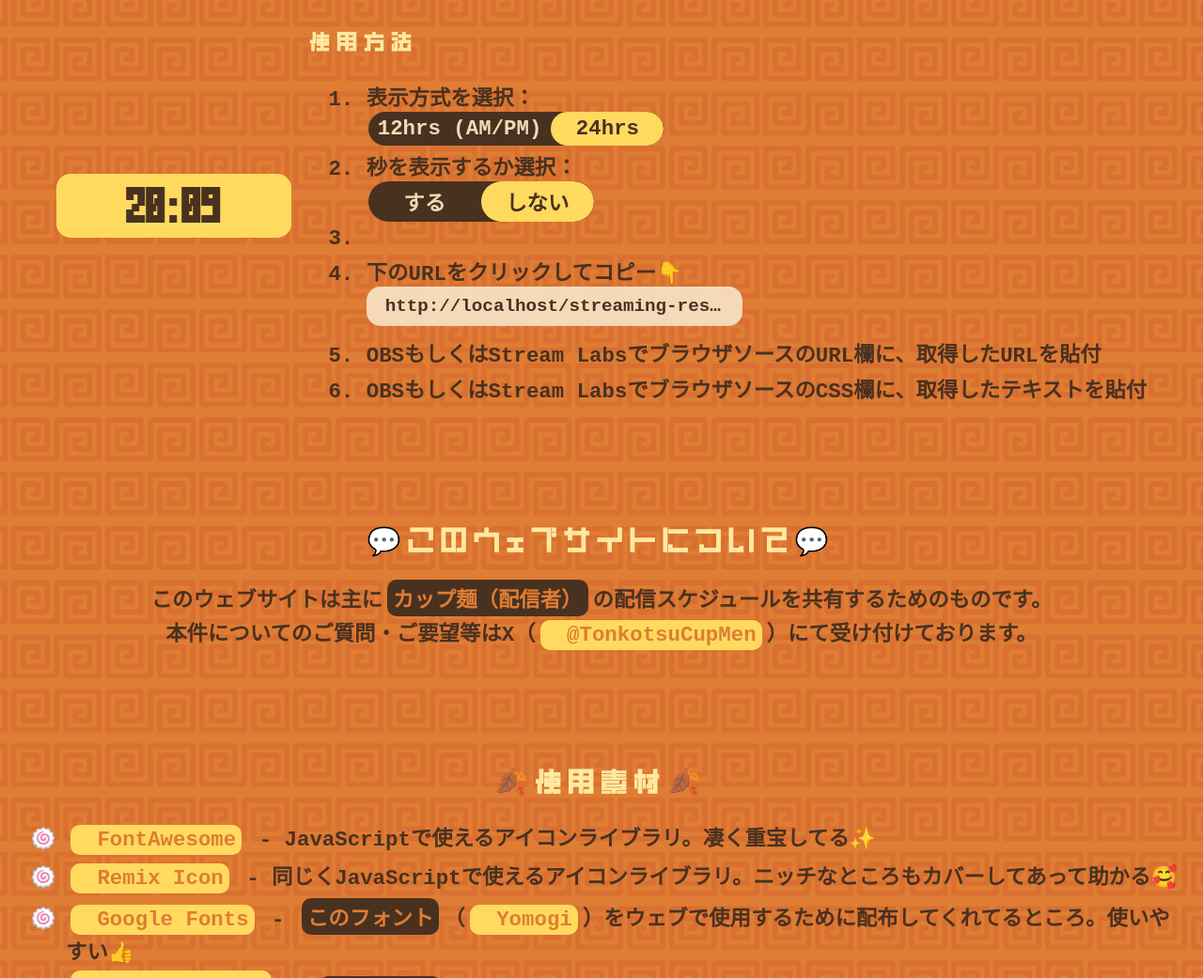
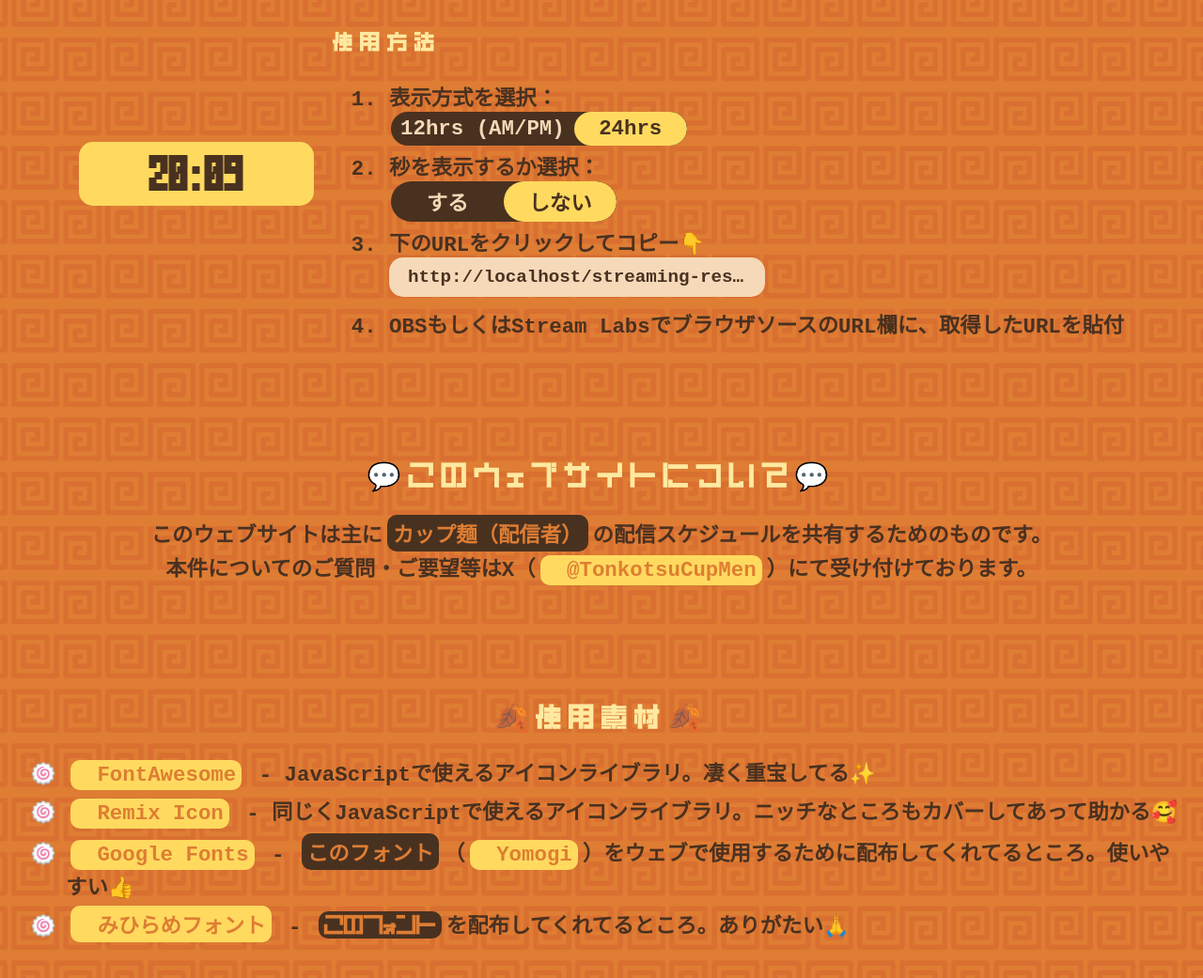
Before and after one commit to RachaelMiki1215/cupmen-game-streaming-schedule-website, a Gatsby site: page / in a window 1280 px wide. Shown: the part 1426-2467 px from the top of the page at 94% size. Built offline with nearby package versions, Linux system fonts and the light colour scheme; Gatsby itself is replaced by a stand-in of ours; a web font is replaced by a local one.

Commit message:
Commented out color changing section for now

```diff
--- a/src/pages/streaming-resources/time.tsx
+++ b/src/pages/streaming-resources/time.tsx
@@ -177,7 +177,7 @@ const TimeWidgetDiv: React.FC<{ location: any }> = ({
               id="showSeconds"
             />
           </li>
-          <li>{/* TODO: Add Color/Font customization here */}</li>
+          {/* TODO: Add Color/Font customization here */}
           <li>
             <span>下のURLをクリックしてコピー👇</span>
             <br />
@@ -188,10 +188,10 @@ const TimeWidgetDiv: React.FC<{ location: any }> = ({
           <li>
             OBSもしくはStream LabsでブラウザソースのURL欄に、取得したURLを貼付
           </li>
-          <li>
+          {/* <li>
             OBSもしくはStream
             LabsでブラウザソースのCSS欄に、取得したテキストを貼付
-          </li>
+          </li> */}
         </ol>
       </div>
     </div>
```
